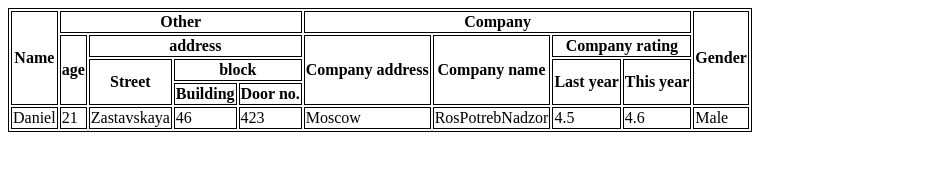
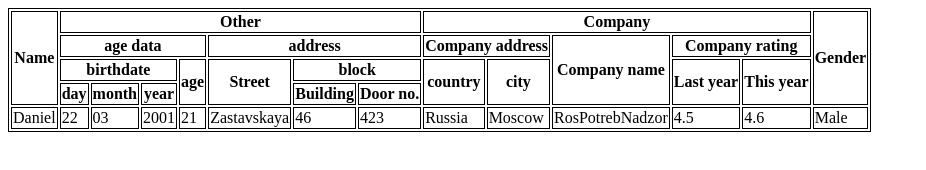
Before and after one commit to Skycader/merged-cells, a plain HTML site: page index.html in a window 1280 px wide. Shown: the whole page, without its empty margins (0-926 px from the left). Drawn offline with Linux system fonts and the light colour scheme.

Commit message:
master: ok

```diff
--- a/index.html
+++ b/index.html
@@ -79,7 +79,26 @@
           title: "Other",
           children: [
             {
-              title: "age",
+              title: "age data",
+              children: [
+                {
+                  title: "birthdate",
+                  children: [
+                    {
+                      title: "day",
+                    },
+                    {
+                      title: "month",
+                    },
+                    {
+                      title: "year",
+                    },
+                  ],
+                },
+                {
+                  title: "age",
+                },
+              ],
             },
             {
               title: "address",
@@ -107,6 +126,7 @@
           children: [
             {
               title: "Company address",
+              children: [{ title: "country" }, { title: "city" }],
             },
             {
               title: "Company name",
@@ -124,10 +144,14 @@
       data: [
         [
           "Daniel",
+          "22",
+          "03",
+          "2001",
           "21",
           "Zastavskaya",
           "46",
           "423",
+          "Russia",
           "Moscow",
           "RosPotrebNadzor",
           "4.5",
```
